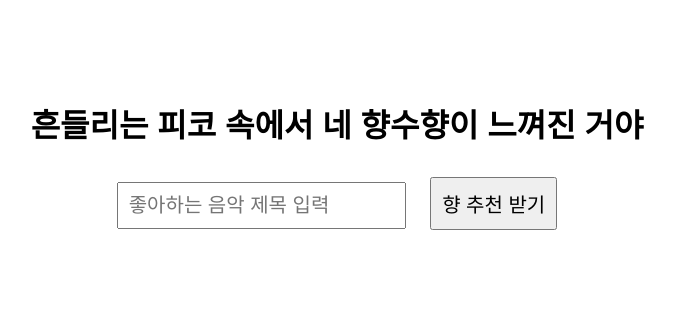
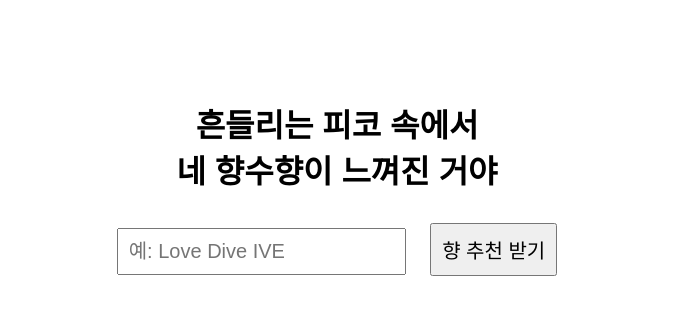
Before and after one commit to shkim1010/-, a plain HTML site: page index.html in a window 1280 px wide. Shown: the whole page, without its empty margins (303-978 px from the left). Drawn offline with Linux system fonts and the light colour scheme; a web font is replaced by a local one.

Commit message:
Update index.html

```diff
--- a/index.html
+++ b/index.html
@@ -7,13 +7,12 @@
   <link href="https://fonts.googleapis.com/css2?family=Pretendard&display=swap" rel="stylesheet">
 </head>
 <body>
-  <h1>흔들리는 피코 속에서 네 향수향이 느껴진 거야</h1>
-
-  <input type="text" id="music" placeholder="좋아하는 음악 제목 입력">
-  <button onclick="recommendScent()">향 추천 받기</button>
-
-  <div id="result"></div>
-
+  <div class="container">
+    <h1>흔들리는 피코 속에서<br>네 향수향이 느껴진 거야</h1>
+    <input type="text" id="music" placeholder="예: Love Dive IVE">
+    <button onclick="recommendScent()">향 추천 받기</button>
+    <div id="result"></div>
+  </div>
   <script src="script.js"></script>
 </body>
 </html>
```
